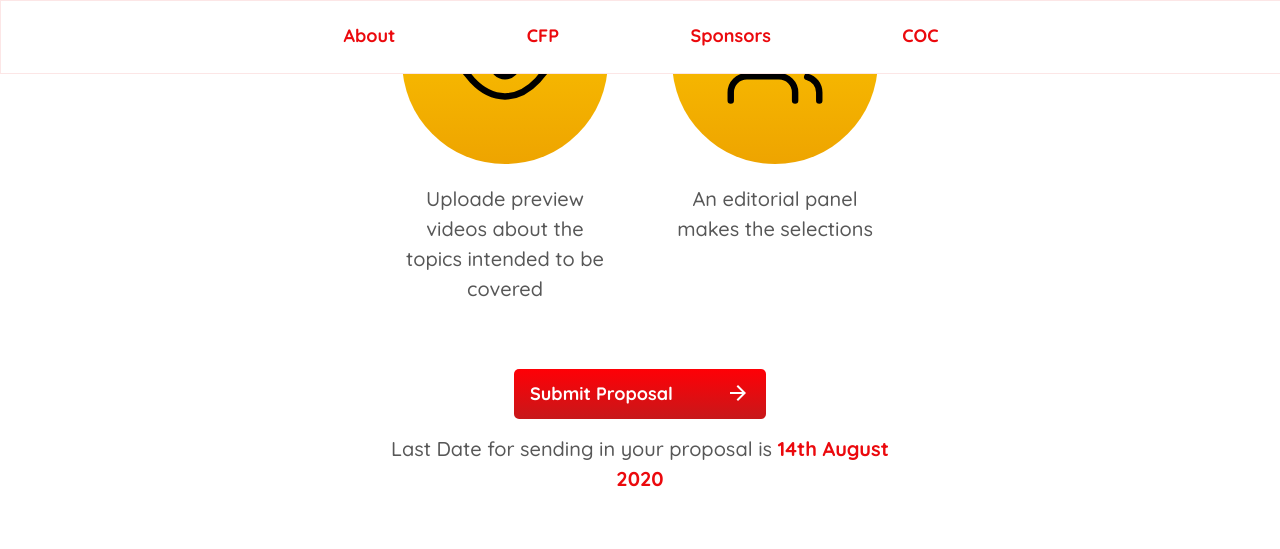
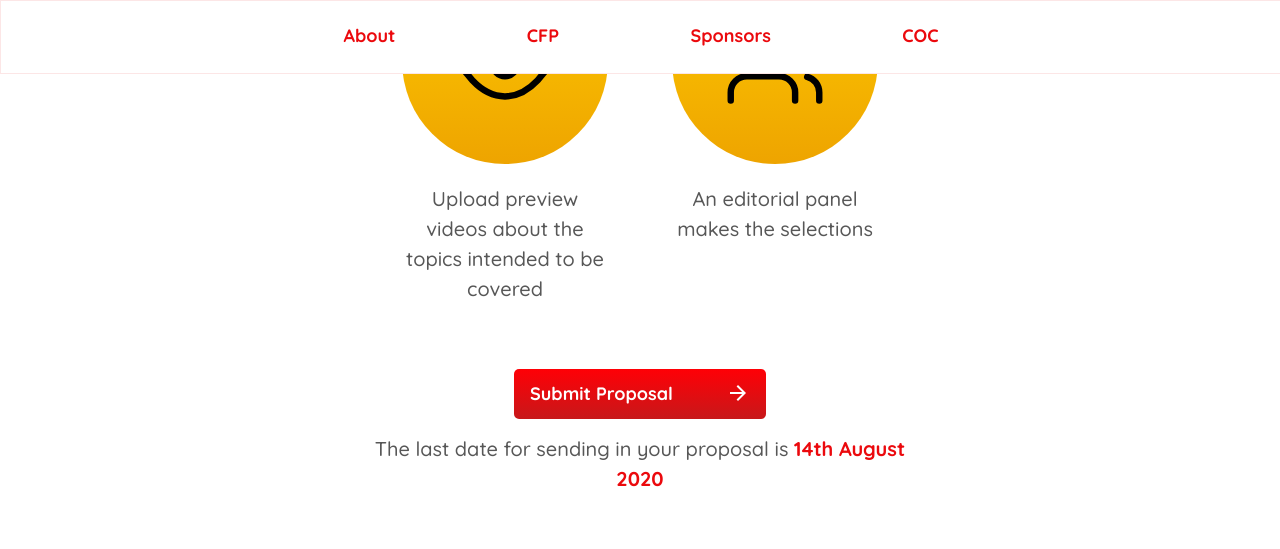
Before and after one commit to pythonindia/inpycon2020, a Jekyll site: the page built from index.md, in a window 1280 px wide and 900 px high, scrolled down 1568 px. Shown: the top 549 px of the window. Built offline with Jekyll 4.4.1, drawn with Linux system fonts in a browser that asks for light colours.

Commit message:
Fixes typos and grammar in CFP content section

```diff
--- a/_includes/cfp.html
+++ b/_includes/cfp.html
@@ -10,7 +10,7 @@
       <div class="page-points flex flex-column">
         <img src="/assets/images/preview-video.svg" />
         <p class="description">
-          Uploade preview videos about the topics intended to be covered
+          Upload preview videos about the topics intended to be covered
         </p>
       </div>
       <div class="page-points flex flex-column">
@@ -26,7 +26,7 @@
         <span><img src="/assets/images/forward.svg" /></span>
       </a>
       <p class="description">
-        Last Date for sending in your proposal is <span class="highlight">14th August 2020</span>
+        The last date for sending in your proposal is <span class="highlight">14th August 2020</span>
       </p>
     </div>
   </div>
```
